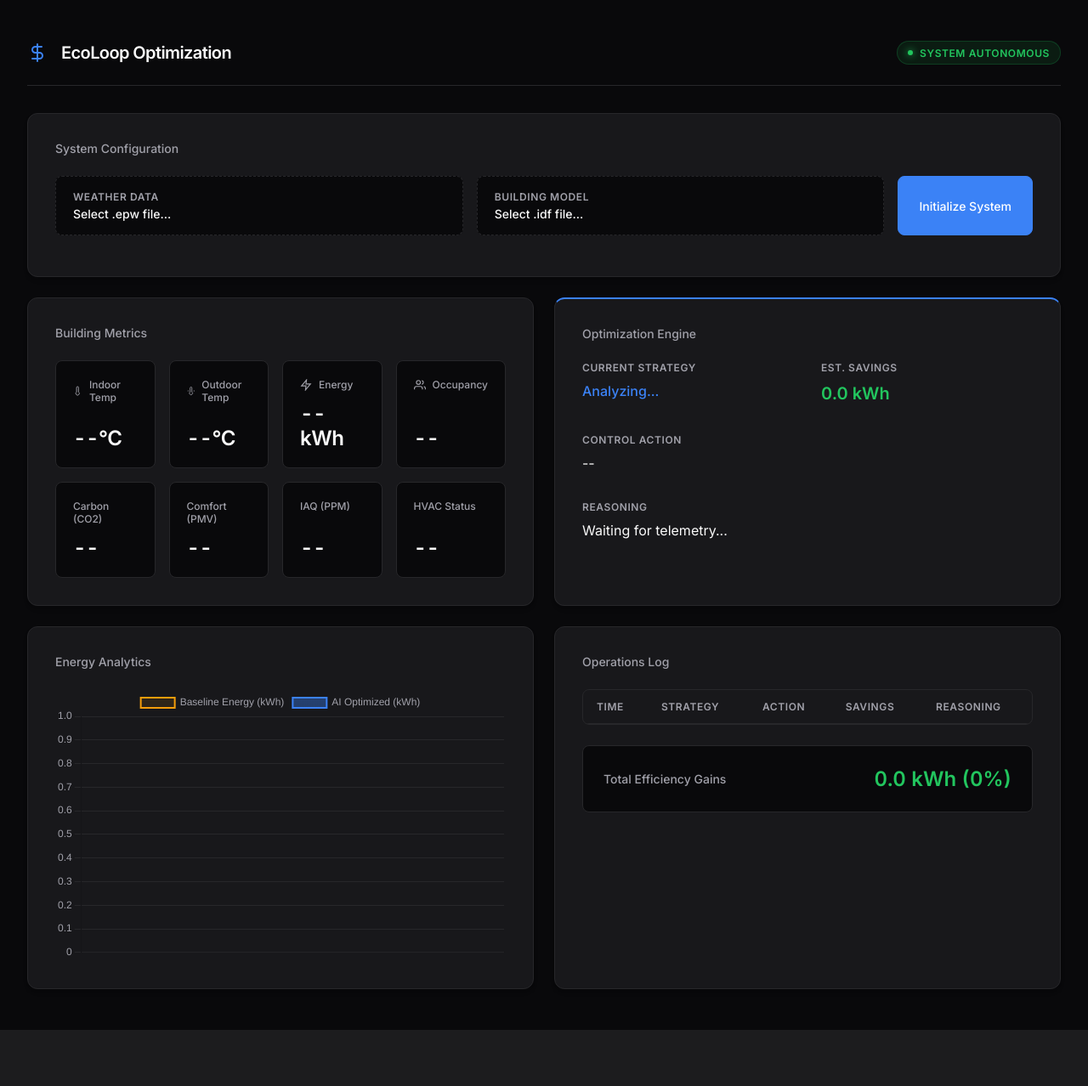
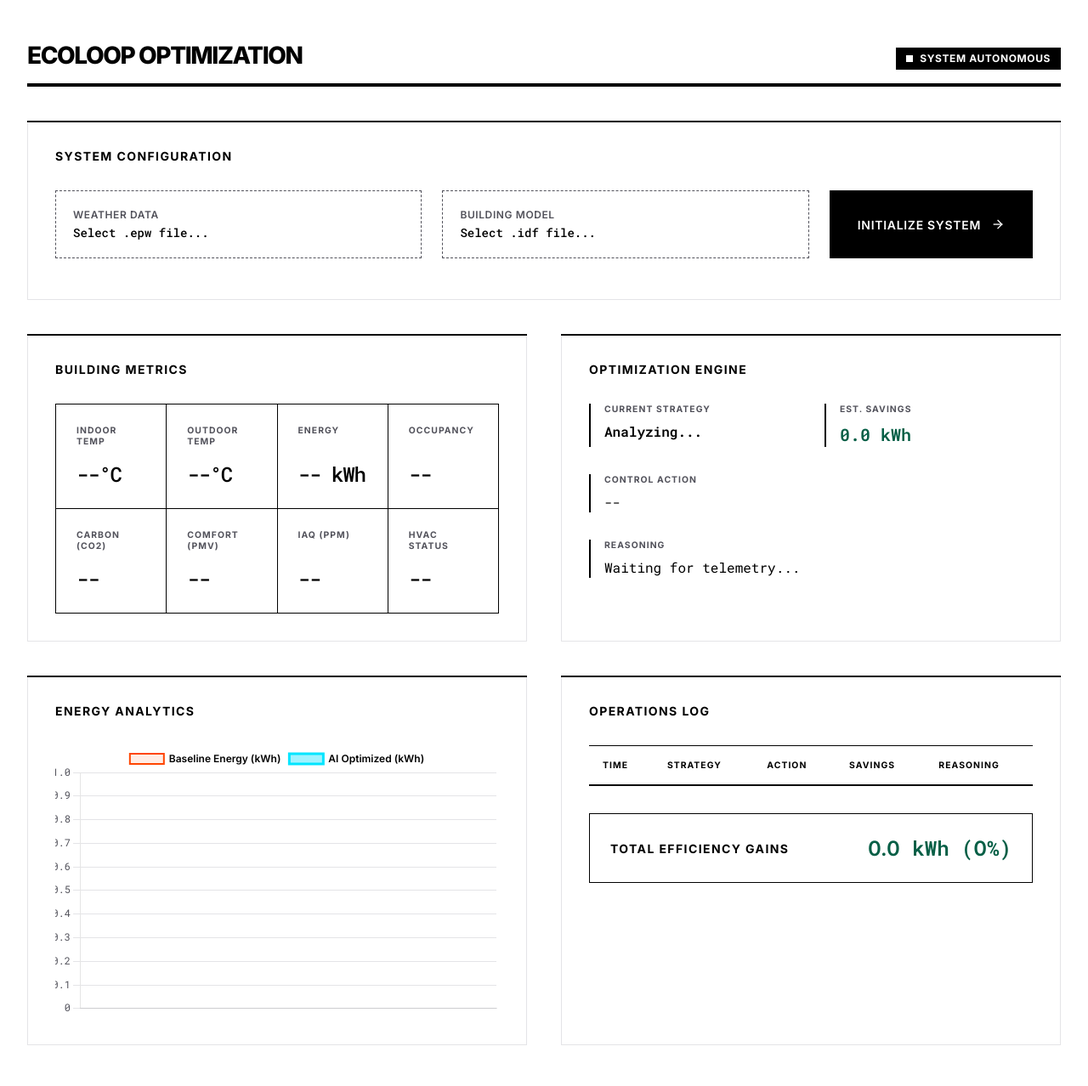
Before and after one commit to pritamrangari27/Eco-loop, a Flask app: page / in a window 1280 px wide. Shown: the whole page at 85% size. Before the commit the page ends 1212 px from the top, so only its background shows below. Run offline with Flask 3, Linux system fonts and the light colour scheme; tables that the repository leaves empty hold one stand-in row (values such as "Sample post"); data that the repository does not hold is empty.

Commit message:
feat: Execute Ultimate Monochrome White/Black UI/UX redesign

```diff
--- a/eco-loop-ai/dashboard/static/css/style.css
+++ b/eco-loop-ai/dashboard/static/css/style.css
@@ -1,23 +1,21 @@
 :root {
-    --bg-base: #09090b; /* Zinc 950 */
-    --bg-surface: #18181b; /* Zinc 900 */
-    --bg-elevated: #27272a; /* Zinc 800 */
-    --text-primary: #fafafa; /* Zinc 50 */
-    --text-secondary: #a1a1aa; /* Zinc 400 */
-    --border-color: #27272a; /* Zinc 800 */
-    --border-hover: #3f3f46; /* Zinc 700 */
-    --accent: #3b82f6; /* Blue 500 */
-    --accent-hover: #2563eb; /* Blue 600 */
-    --success: #22c55e; /* Green 500 */
-    --warning: #f59e0b; /* Amber 500 */
-    --danger: #ef4444; /* Red 500 */
+    --bg-base: #ffffff;
+    --text-primary: #000000;
+    --text-secondary: #52525b; /* Zinc 600 */
+    --border-color: #000000;
+    --border-light: #e4e4e7; /* Zinc 200 */
+    --btn-bg: #000000;
+    --btn-text: #ffffff;
+    --success: #065f46; /* Emerald 800 - dark enough to fit the theme */
+    --warning: #b91c1c;
 }
 
 * {
     margin: 0;
     padding: 0;
     box-sizing: border-box;
-    font-family: 'Inter', -apple-system, BlinkMacSystemFont, "Segoe UI", Roboto, Helvetica, Arial, sans-serif;
+    font-family: 'Inter', -apple-system, BlinkMacSystemFont, "Segoe UI", Roboto, sans-serif;
+    border-radius: 0 !important; /* Force brutalist sharp corners globally */
 }
 
 body {
@@ -34,16 +32,16 @@ body {
     margin: 0 auto;
     display: flex;
     flex-direction: column;
-    gap: 2rem;
+    gap: 2.5rem;
 }
 
 /* Header */
 .header {
     display: flex;
     justify-content: space-between;
-    align-items: center;
-    padding-bottom: 1.5rem;
-    border-bottom: 1px solid var(--border-color);
+    align-items: flex-end;
+    padding-bottom: 1rem;
+    border-bottom: 4px solid var(--border-color); /* Thick architectural border */
 }
 
 .header-left {
@@ -53,62 +51,71 @@ body {
 }
 
 .header h1 {
-    font-size: 1.25rem;
-    font-weight: 600;
-    letter-spacing: -0.03em;
+    font-size: 1.75rem;
+    font-weight: 800;
+    letter-spacing: -0.05em;
     color: var(--text-primary);
+    text-transform: uppercase;
 }
 
 .status-badge {
     display: flex;
     align-items: center;
     gap: 0.5rem;
-    background: rgba(34, 197, 94, 0.1);
-    color: var(--success);
+    background: var(--text-primary);
+    color: var(--bg-base);
     padding: 0.35rem 0.75rem;
-    border-radius: 9999px;
     font-size: 0.75rem;
-    font-weight: 600;
-    border: 1px solid rgba(34, 197, 94, 0.2);
+    font-weight: 700;
     text-transform: uppercase;
     letter-spacing: 0.05em;
 }
 
 .status-icon {
-    width: 6px;
-    height: 6px;
-    background-color: var(--success);
-    border-radius: 50%;
-    box-shadow: 0 0 8px var(--success);
+    width: 8px;
+    height: 8px;
+    background-color: var(--bg-base);
 }
 
-/* Panels (Cards) */
+/* Panels */
 .panel {
-    background: var(--bg-surface);
-    border: 1px solid var(--border-color);
-    border-radius: 12px;
+    background: var(--bg-base);
+    border: 1px solid var(--border-light);
     padding: 2rem;
-    box-shadow: 0 4px 6px -1px rgba(0, 0, 0, 0.1), 0 2px 4px -1px rgba(0, 0, 0, 0.06);
+    position: relative;
+}
+
+/* Add a bold top border to sections for architectural grounding */
+.panel::before {
+    content: '';
+    position: absolute;
+    top: -1px;
+    left: -1px;
+    right: -1px;
+    height: 2px;
+    background-color: var(--border-color);
 }
 
 h2 {
     font-size: 0.875rem;
-    color: var(--text-secondary);
-    margin-bottom: 1.5rem;
-    font-weight: 500;
+    color: var(--text-primary);
+    margin-bottom: 2rem;
+    font-weight: 700;
+    text-transform: uppercase;
+    letter-spacing: 0.1em;
 }
 
 /* Grid Layout */
 .grid-container {
     display: grid;
     grid-template-columns: 1fr 1fr;
-    gap: 1.5rem;
+    gap: 2.5rem;
 }
 
 /* Setup Form Customization */
 .setup-form {
     display: flex;
-    gap: 1rem;
+    gap: 1.5rem;
     align-items: stretch;
     flex-wrap: wrap;
 }
@@ -133,17 +140,16 @@ h2 {
     flex-direction: column;
     justify-content: center;
     align-items: flex-start;
-    padding: 1rem 1.25rem;
+    padding: 1.25rem;
     background: var(--bg-base);
-    border: 1px dashed var(--border-color);
-    border-radius: 8px;
+    border: 1px dashed var(--text-secondary);
     transition: all 0.2s;
     height: 100%;
 }
 
 .file-upload-wrapper:hover .file-upload-display {
-    border-color: var(--border-hover);
-    background: var(--bg-elevated);
+    border-color: var(--border-color);
+    border-style: solid;
 }
 
 .file-upload-label {
@@ -156,77 +162,69 @@ h2 {
 }
 
 .file-upload-text {
+    font-family: 'Roboto Mono', monospace;
     font-size: 0.875rem;
     color: var(--text-primary);
     font-weight: 500;
 }
 
 .btn-primary {
-    background: var(--accent);
-    color: #fff;
-    border: 1px solid var(--accent);
-    border-radius: 8px;
-    padding: 0 1.5rem;
+    background: var(--btn-bg);
+    color: var(--btn-text);
+    border: 1px solid var(--border-color);
+    padding: 0 2rem;
     font-size: 0.875rem;
-    font-weight: 500;
+    font-weight: 600;
+    text-transform: uppercase;
+    letter-spacing: 0.05em;
     cursor: pointer;
     transition: all 0.2s;
     display: flex;
     align-items: center;
+    gap: 0.75rem;
     justify-content: center;
 }
 
 .btn-primary:hover {
-    background: var(--accent-hover);
-    border-color: var(--accent-hover);
+    background: var(--bg-base);
+    color: var(--text-primary);
 }
 
 /* Metric Grid */
 .metric-grid {
     display: grid;
     grid-template-columns: repeat(4, 1fr);
-    gap: 1rem;
+    gap: 1px;
+    background-color: var(--border-color);
+    border: 1px solid var(--border-color);
 }
 
 .metric-card {
     background: var(--bg-base);
-    border: 1px solid var(--border-color);
-    padding: 1.25rem;
-    border-radius: 8px;
+    padding: 1.5rem;
     display: flex;
     flex-direction: column;
     justify-content: space-between;
-    transition: transform 0.2s, border-color 0.2s;
-}
-
-.metric-card:hover {
-    transform: translateY(-2px);
-    border-color: var(--border-hover);
 }
 
 .metric-card .label {
-    font-size: 0.75rem;
+    font-size: 0.65rem;
     color: var(--text-secondary);
-    font-weight: 500;
-    margin-bottom: 0.75rem;
-    display: flex;
-    align-items: center;
-    gap: 0.5rem;
+    font-weight: 700;
+    text-transform: uppercase;
+    letter-spacing: 0.1em;
+    margin-bottom: 1rem;
 }
 
 .metric-card .value {
+    font-family: 'Roboto Mono', monospace;
     font-size: 1.5rem;
-    font-weight: 600;
+    font-weight: 500;
     color: var(--text-primary);
-    font-variant-numeric: tabular-nums;
-    letter-spacing: -0.02em;
+    letter-spacing: -0.05em;
 }
 
 /* AI Engine Panel */
-.ai-panel {
-    border-top: 2px solid var(--accent);
-}
-
 .ai-details {
     display: grid;
     grid-template-columns: 1fr 1fr;
@@ -237,25 +235,27 @@ h2 {
     display: flex;
     flex-direction: column;
     gap: 0.5rem;
+    border-left: 2px solid var(--border-color);
+    padding-left: 1rem;
 }
 
 .ai-item .label {
-    font-size: 0.75rem;
+    font-size: 0.65rem;
     color: var(--text-secondary);
     text-transform: uppercase;
-    letter-spacing: 0.05em;
-    font-weight: 600;
+    letter-spacing: 0.1em;
+    font-weight: 700;
 }
 
 .ai-item .value {
+    font-family: 'Roboto Mono', monospace;
     font-size: 1rem;
     color: var(--text-primary);
     line-height: 1.5;
 }
 
 .ai-item .value.highlight {
-    color: var(--accent);
-    font-weight: 500;
+    font-weight: 600;
 }
 
 .ai-item .value.success {
@@ -273,54 +273,46 @@ h2 {
 /* Operations Log */
 .log-table {
     width: 100%;
-    border-collapse: separate;
-    border-spacing: 0;
+    border-collapse: collapse;
 }
 
 .log-table th {
     text-align: left;
-    font-size: 0.75rem;
-    color: var(--text-secondary);
+    font-size: 0.65rem;
+    color: var(--text-primary);
     text-transform: uppercase;
-    letter-spacing: 0.05em;
-    font-weight: 600;
-    padding: 0.75rem 1rem;
-    border-bottom: 1px solid var(--border-color);
+    letter-spacing: 0.1em;
+    font-weight: 700;
+    padding: 1rem;
+    border-bottom: 2px solid var(--border-color);
+    border-top: 1px solid var(--border-color);
 }
 
 .log-table td {
     padding: 1rem;
-    font-size: 0.875rem;
+    font-family: 'Roboto Mono', monospace;
+    font-size: 0.75rem;
     color: var(--text-primary);
-    border-bottom: 1px solid var(--border-color);
+    border-bottom: 1px solid var(--border-light);
     vertical-align: top;
 }
 
-.log-table tr:last-child td {
-    border-bottom: none;
-}
-
-.log-table tbody tr:hover td {
-    background: var(--bg-base);
+.log-table tr:hover td {
+    background: #f4f4f5;
 }
 
 .log-table .time {
     color: var(--text-secondary);
-    font-variant-numeric: tabular-nums;
 }
 
 .log-table .savings {
     color: var(--success);
-    font-weight: 500;
-    font-variant-numeric: tabular-nums;
+    font-weight: 600;
 }
 
 .log-container {
     max-height: 300px;
     overflow-y: auto;
-    border: 1px solid var(--border-color);
-    border-radius: 8px;
-    background: var(--bg-surface);
 }
 
 .log-container::-webkit-scrollbar {
@@ -328,18 +320,17 @@ h2 {
 }
 .log-container::-webkit-scrollbar-track {
     background: transparent;
+    border-left: 1px solid var(--border-light);
 }
 .log-container::-webkit-scrollbar-thumb {
-    background: var(--bg-elevated);
-    border-radius: 4px;
+    background: var(--border-color);
 }
 
 .total-savings {
-    margin-top: 1.5rem;
+    margin-top: 2rem;
     padding: 1.5rem;
     background: var(--bg-base);
     border: 1px solid var(--border-color);
-    border-radius: 8px;
     display: flex;
     justify-content: space-between;
     align-items: center;
@@ -347,15 +338,17 @@ h2 {
 
 .total-savings-label {
     font-size: 0.875rem;
-    font-weight: 500;
-    color: var(--text-secondary);
+    font-weight: 700;
+    color: var(--text-primary);
+    text-transform: uppercase;
+    letter-spacing: 0.1em;
 }
 
 .total-savings-value {
+    font-family: 'Roboto Mono', monospace;
     font-size: 1.5rem;
     font-weight: 600;
     color: var(--success);
-    font-variant-numeric: tabular-nums;
 }
 
 /* Responsive */
--- a/eco-loop-ai/dashboard/static/js/main.js
+++ b/eco-loop-ai/dashboard/static/js/main.js
@@ -36,10 +36,10 @@ document.addEventListener("DOMContentLoaded", () => {
     // Initialize Chart.js
     const ctx = document.getElementById('energyChart').getContext('2d');
 
-    // Gradient for the chart
+    // Vibrant multi-color gradient for the AI line
     let gradient = ctx.createLinearGradient(0, 0, 0, 400);
-    gradient.addColorStop(0, 'rgba(59, 130, 246, 0.4)'); /* Blue 500 */
-    gradient.addColorStop(1, 'rgba(59, 130, 246, 0.0)');
+    gradient.addColorStop(0, 'rgba(0, 229, 255, 0.4)'); /* Electric Cyan */
+    gradient.addColorStop(1, 'rgba(138, 43, 226, 0.0)'); /* Fade to Indigo/transparent */
 
     const chartConfig = {
         type: 'line',
@@ -49,8 +49,8 @@ document.addEventListener("DOMContentLoaded", () => {
                 {
                     label: 'Baseline Energy (kWh)',
                     data: [],
-                    borderColor: '#f59e0b',
-                    backgroundColor: 'rgba(245, 158, 11, 0.1)',
+                    borderColor: '#ff4500', /* Neon Orange */
+                    backgroundColor: 'rgba(255, 69, 0, 0.1)',
                     borderWidth: 2,
                     fill: false,
                     tension: 0.4,
@@ -59,9 +59,9 @@ document.addEventListener("DOMContentLoaded", () => {
                 {
                     label: 'AI Optimized (kWh)',
                     data: [],
-                    borderColor: '#3b82f6', /* Blue 500 */
+                    borderColor: '#00e5ff', /* Electric Cyan */
                     backgroundColor: gradient,
-                    borderWidth: 2,
+                    borderWidth: 3,
                     fill: true,
                     tension: 0.4,
                     pointRadius: 0
@@ -72,16 +72,17 @@ document.addEventListener("DOMContentLoaded", () => {
             responsive: true,
             maintainAspectRatio: false,
             plugins: {
-                legend: { display: true, labels: { color: '#a1a1aa' } }
+                legend: { display: true, labels: { color: '#000000', font: { family: 'Inter', weight: 600 } } },
+                tooltip: { backgroundColor: '#000000', titleColor: '#ffffff', bodyColor: '#ffffff' }
             },
             scales: {
                 x: {
-                    grid: { color: '#27272a' },
-                    ticks: { color: '#a1a1aa' }
+                    grid: { color: '#e4e4e7', drawBorder: false },
+                    ticks: { color: '#52525b', font: { family: 'Roboto Mono' } }
                 },
                 y: {
-                    grid: { color: '#27272a' },
-                    ticks: { color: '#a1a1aa' }
+                    grid: { color: '#e4e4e7', drawBorder: false },
+                    ticks: { color: '#52525b', font: { family: 'Roboto Mono' } }
                 }
             },
             animation: {
@@ -100,7 +101,7 @@ document.addEventListener("DOMContentLoaded", () => {
         document.getElementById('indoor-temp').innerText = `${data.telemetry.indoor_temp}°C`;
         document.getElementById('outdoor-temp').innerText = `${data.telemetry.outdoor_temp}°C`;
         document.getElementById('energy').innerText = `${data.telemetry.energy} kWh`;
-        document.getElementById('carbon').innerText = `${data.telemetry.carbon_emissions || 0} kgCO2`;
+        document.getElementById('carbon').innerText = `${data.telemetry.carbon_emissions || 0} kg`;
         document.getElementById('occupancy').innerText = data.telemetry.occupancy;
         document.getElementById('pmv').innerText = data.telemetry.pmv;
         document.getElementById('iaq').innerText = data.telemetry.iaq_co2 || '--';
--- a/eco-loop-ai/dashboard/templates/index.html
+++ b/eco-loop-ai/dashboard/templates/index.html
@@ -3,9 +3,11 @@
 <head>
     <meta charset="UTF-8">
     <meta name="viewport" content="width=device-width, initial-scale=1.0">
-    <title>EcoLoop AI - Optimization Command Center</title>
-    <!-- Use Inter font -->
-    <link href="https://fonts.googleapis.com/css2?family=Inter:wght@400;500;600;700&display=swap" rel="stylesheet">
+    <title>EcoLoop AI - Monochrome</title>
+    <!-- Fonts: Inter for headers/ui, Roboto Mono for data -->
+    <link rel="preconnect" href="https://fonts.googleapis.com">
+    <link rel="preconnect" href="https://fonts.gstatic.com" crossorigin>
+    <link href="https://fonts.googleapis.com/css2?family=Inter:wght@400;600;700;800&family=Roboto+Mono:wght@400;500;600&display=swap" rel="stylesheet">
     <link rel="stylesheet" href="{{ url_for('static', filename='css/style.css') }}">
     <script src="https://cdn.jsdelivr.net/npm/chart.js"></script>
 </head>
@@ -14,10 +16,6 @@
         <!-- Header -->
         <header class="header">
             <div class="header-left">
-                <!-- SVG Logo Icon -->
-                <svg width="24" height="24" viewBox="0 0 24 24" fill="none" stroke="currentColor" stroke-width="2" stroke-linecap="round" stroke-linejoin="round" style="color: var(--accent);">
-                    <path d="M12 2v20M17 5H9.5a3.5 3.5 0 0 0 0 7h5a3.5 3.5 0 0 1 0 7H6"></path>
-                </svg>
                 <h1>EcoLoop Optimization</h1>
             </div>
             <div class="status-badge">
@@ -47,9 +45,12 @@
                         </div>
                     </div>
 
-                    <button type="submit" class="btn-primary">Initialize System</button>
+                    <button type="submit" class="btn-primary">
+                        Initialize System
+                        <svg width="16" height="16" viewBox="0 0 24 24" fill="none" stroke="currentColor" stroke-width="2" stroke-linecap="square"><line x1="5" y1="12" x2="19" y2="12"></line><polyline points="12 5 19 12 12 19"></polyline></svg>
+                    </button>
                 </form>
-                <p id="upload-status" style="margin-top: 1rem; font-size: 0.875rem; color: var(--warning); font-weight: 500;"></p>
+                <p id="upload-status" style="margin-top: 1rem; font-family: 'Roboto Mono', monospace; font-size: 0.875rem; color: var(--warning);"></p>
             </section>
 
             <!-- Telemetry Panel -->
@@ -57,31 +58,19 @@
                 <h2>Building Metrics</h2>
                 <div class="metric-grid">
                     <div class="metric-card">
-                        <div class="label">
-                            <svg width="14" height="14" viewBox="0 0 24 24" fill="none" stroke="currentColor" stroke-width="2"><path d="M14 14.76V3.5a2.5 2.5 0 0 0-5 0v11.26a4.5 4.5 0 1 0 5 0z"></path></svg>
-                            Indoor Temp
-                        </div>
+                        <div class="label">Indoor Temp</div>
                         <div class="value" id="indoor-temp">--°C</div>
                     </div>
                     <div class="metric-card">
-                        <div class="label">
-                            <svg width="14" height="14" viewBox="0 0 24 24" fill="none" stroke="currentColor" stroke-width="2"><path d="M14 14.76V3.5a2.5 2.5 0 0 0-5 0v11.26a4.5 4.5 0 1 0 5 0z"></path><path d="M22 12h-3"></path><path d="M5 12H2"></path></svg>
-                            Outdoor Temp
-                        </div>
+                        <div class="label">Outdoor Temp</div>
                         <div class="value" id="outdoor-temp">--°C</div>
                     </div>
                     <div class="metric-card">
-                        <div class="label">
-                            <svg width="14" height="14" viewBox="0 0 24 24" fill="none" stroke="currentColor" stroke-width="2"><path d="M13 2L3 14h9l-1 8 10-12h-9l1-8z"></path></svg>
-                            Energy
-                        </div>
+                        <div class="label">Energy</div>
                         <div class="value" id="energy">-- kWh</div>
                     </div>
                     <div class="metric-card">
-                        <div class="label">
-                            <svg width="14" height="14" viewBox="0 0 24 24" fill="none" stroke="currentColor" stroke-width="2"><path d="M17 21v-2a4 4 0 0 0-4-4H5a4 4 0 0 0-4 4v2"></path><circle cx="9" cy="7" r="4"></circle><path d="M23 21v-2a4 4 0 0 0-3-3.87"></path><path d="M16 3.13a4 4 0 0 1 0 7.75"></path></svg>
-                            Occupancy
-                        </div>
+                        <div class="label">Occupancy</div>
                         <div class="value" id="occupancy">--</div>
                     </div>
                     <div class="metric-card">
```
